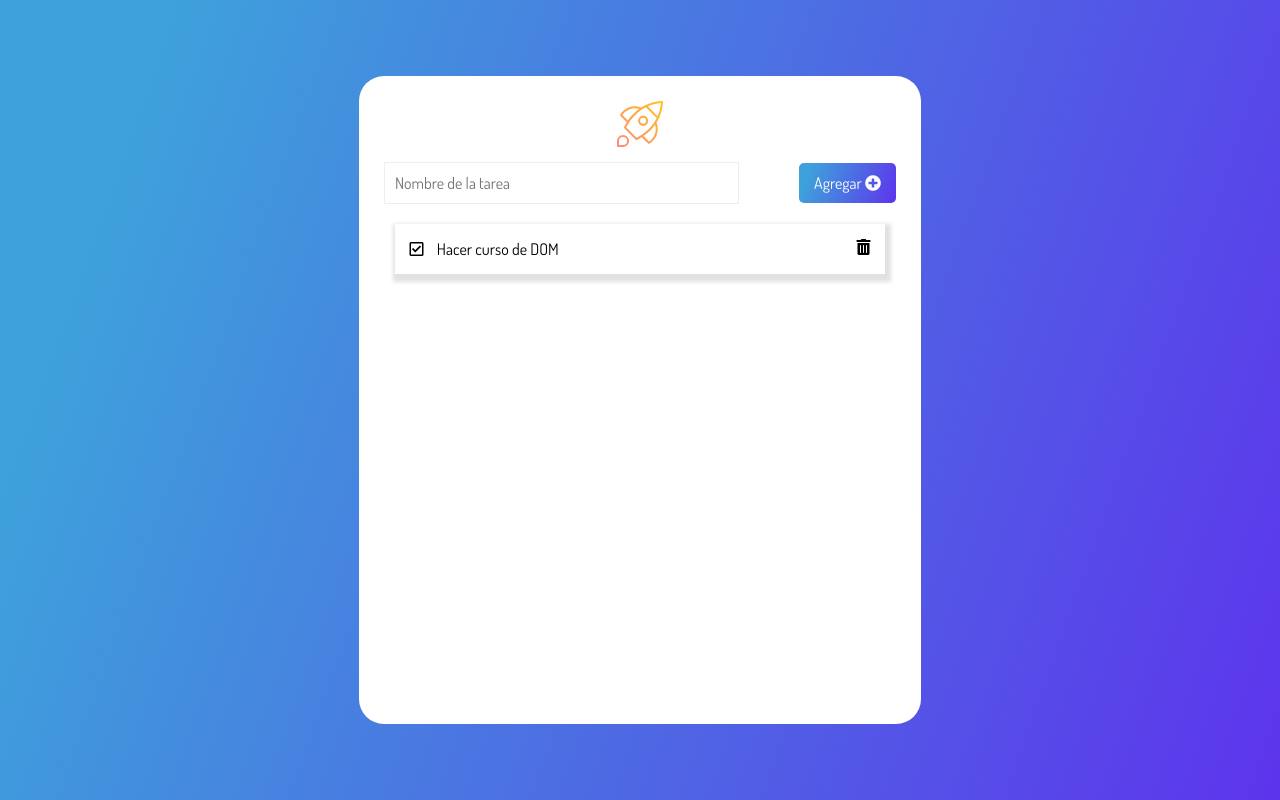
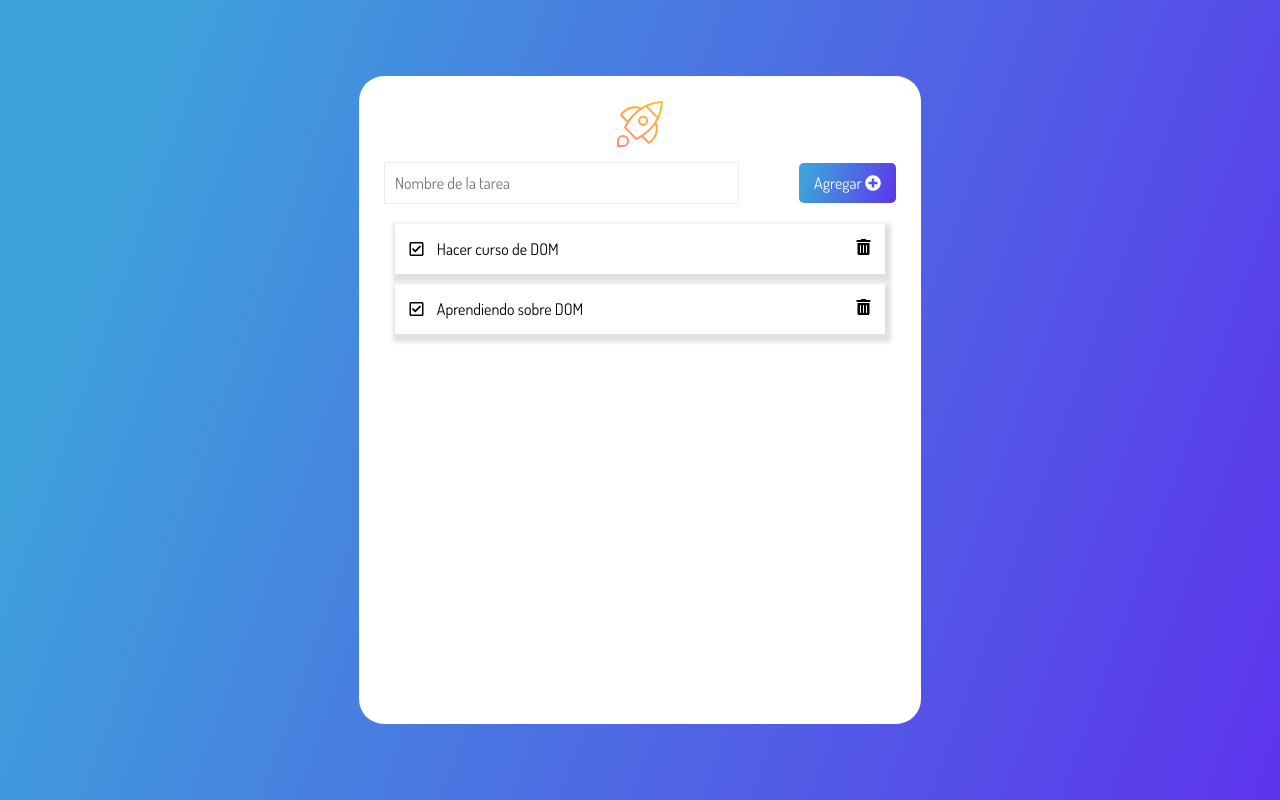
Before and after one commit to 750mlVodka/JavaScript, a plain HTML site: page index.html in a window 1280 px wide. Drawn offline with Linux system fonts and the light colour scheme.

Commit message:
Completando curso01

```diff
--- a/index.html
+++ b/index.html
@@ -34,6 +34,13 @@
           </div>
           <i class="fas fa-trash-alt trashIcon icon"></i>
         </li>
+        <li class="card">
+          <div>
+            <i class="far fa-check-square icon"></i>
+            <span class="task">Aprendiendo sobre DOM</span>
+          </div>
+          <i class="fas fa-trash-alt trashIcon icon"></i>
+        </li>
       </ul>
     </div>
   </main>
```
